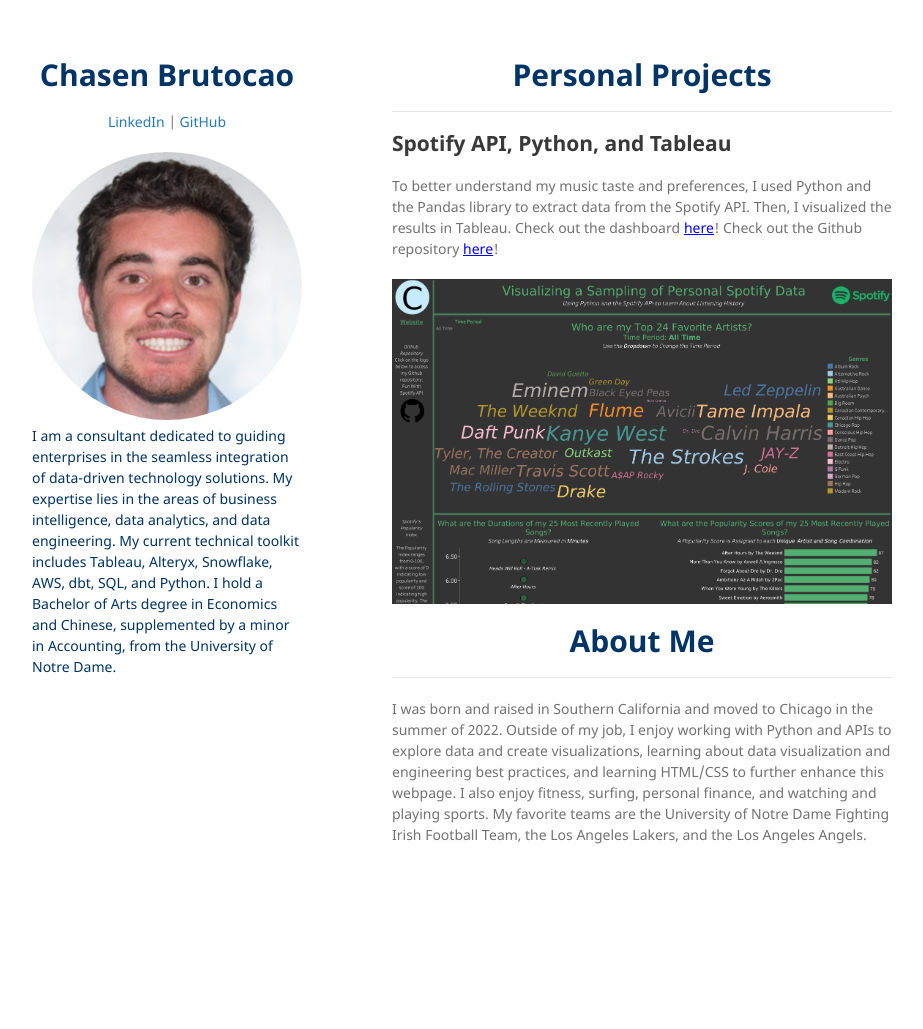
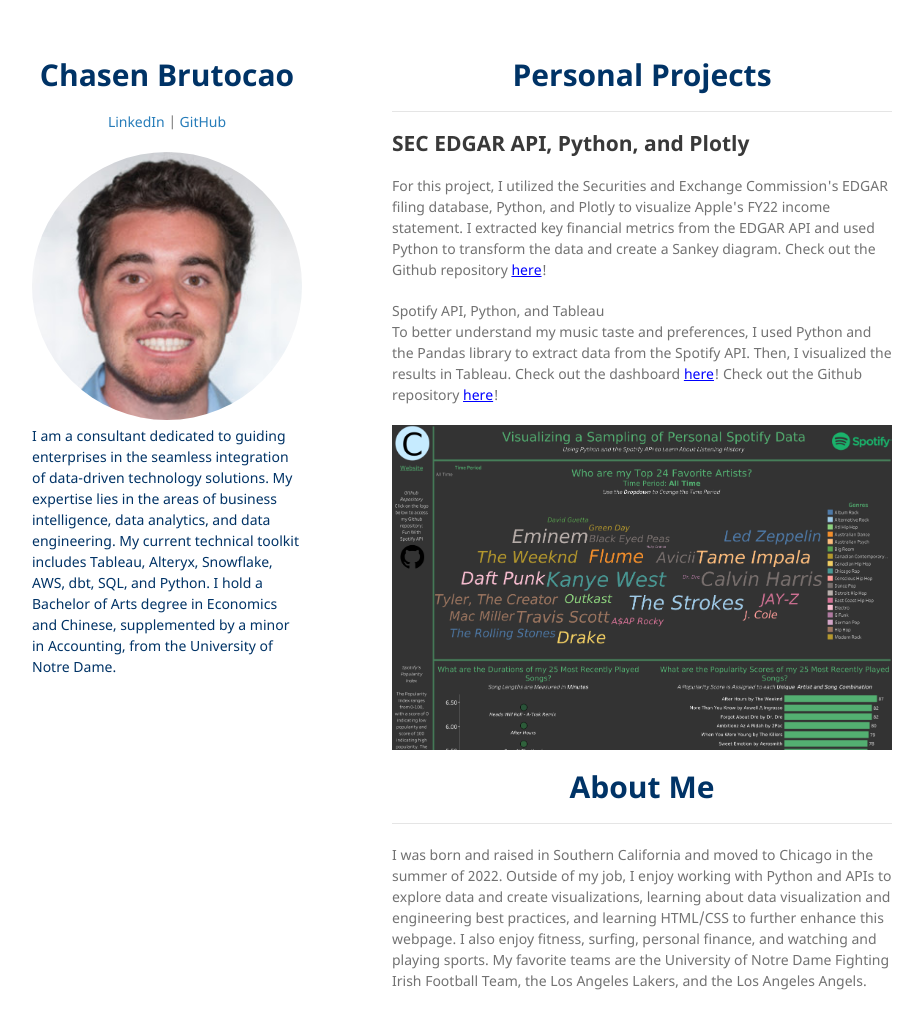
Before and after one commit to chasenbru/chasenbru.github.io, a Jekyll site: the page built from README.md, in a window 1280 px wide and 1061 px high. Shown: the top 1029 px of the window, without its empty margins (178-1101 px from the left). Built offline with Jekyll 4.4.1, drawn with Linux system fonts in a browser that asks for light colours; our own code applies the rules of GitHub Pages for plain Markdown files.

Commit message:
Update default.html

```diff
--- a/_layouts/default.html
+++ b/_layouts/default.html
@@ -15,6 +15,13 @@
           width: 500px; /* Adjust the width to your preference */
           height: 325px; /* Set the height to half of what you want */
           background-image: url('assets/img/Spotify_Tableau.png'); /* Replace 'your-image.jpg' with your image file */
+          background-size: cover;
+          background-position: center top; /* This positions the top of the image in the container */
+      }
+      .image-container-income-statement {
+          width: 500px; /* Adjust the width to your preference */
+          height: 325px; /* Set the height to half of what you want */
+          background-image: url('assets/img/Apple-FY22-IncomeStatement.png'); /* Replace 'your-image.jpg' with your image file */
           background-size: cover;
           background-position: center top; /* This positions the top of the image in the container */
       }
@@ -64,6 +71,11 @@
       <section>
         <h1 style="font-size: 30px; color: #003366; text-align: center;">Personal Projects</h1>
         <hr>
+        <h2 id="SEC EDGAR API, Python, and Plotly">SEC EDGAR API, Python, and Plotly</h2>
+        <p>
+          For this project, I utilized the Securities and Exchange Commission's EDGAR filing database, Python, and Plotly to visualize Apple's FY22 income statement.  I extracted key financial metrics from the EDGAR API and used Python to transform the data and create a Sankey diagram. Check out the Github repository <a href="https://github.com/chasenbru/SEC-EDGAR-API-Sankey-IncomeStatement" class="custom-link">here</a>!
+          <div class="image-container-income-statement></div>
+        </p>
         <h2 id="Spotify API, Python, and Tableau">Spotify API, Python, and Tableau
         </h2>
         <p>
```
